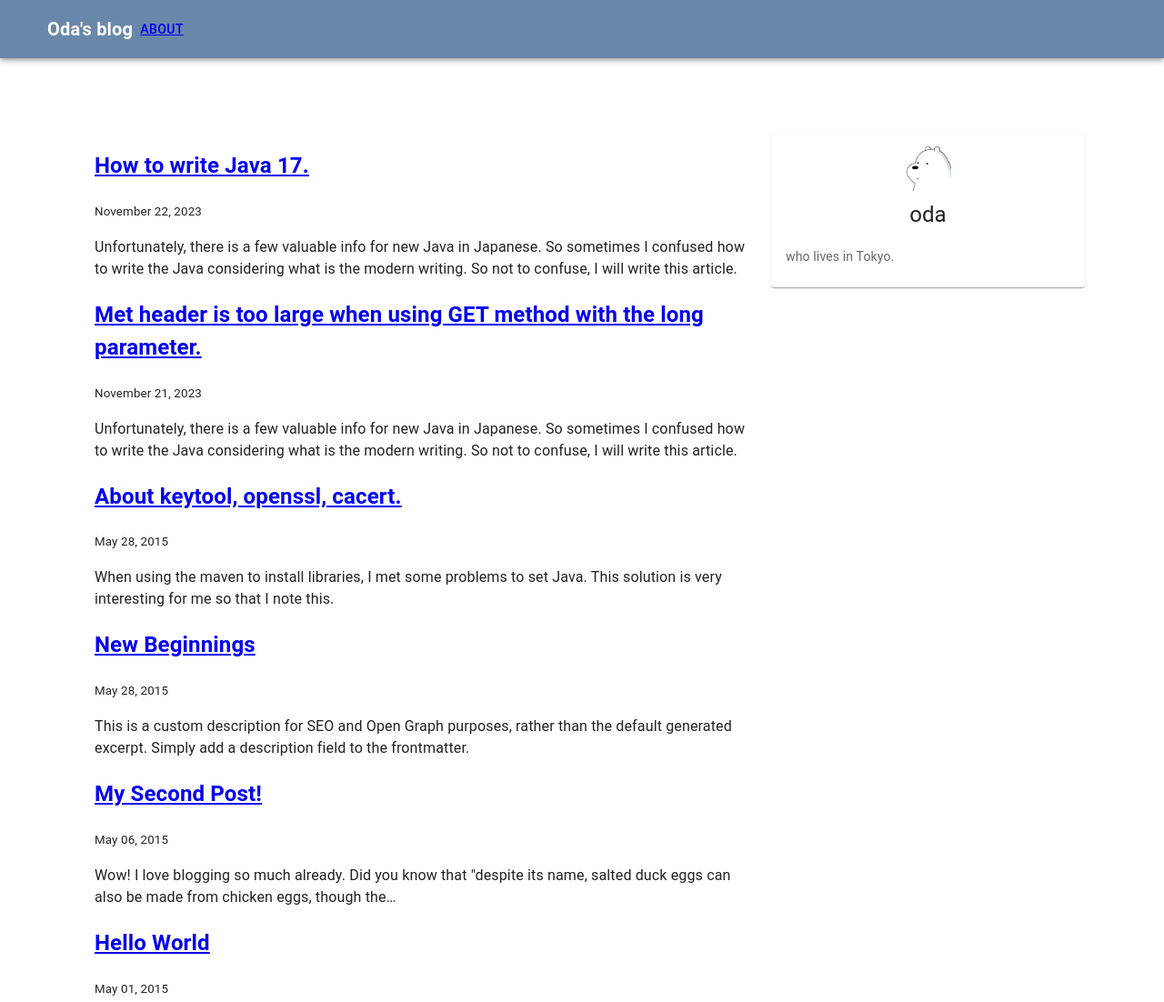
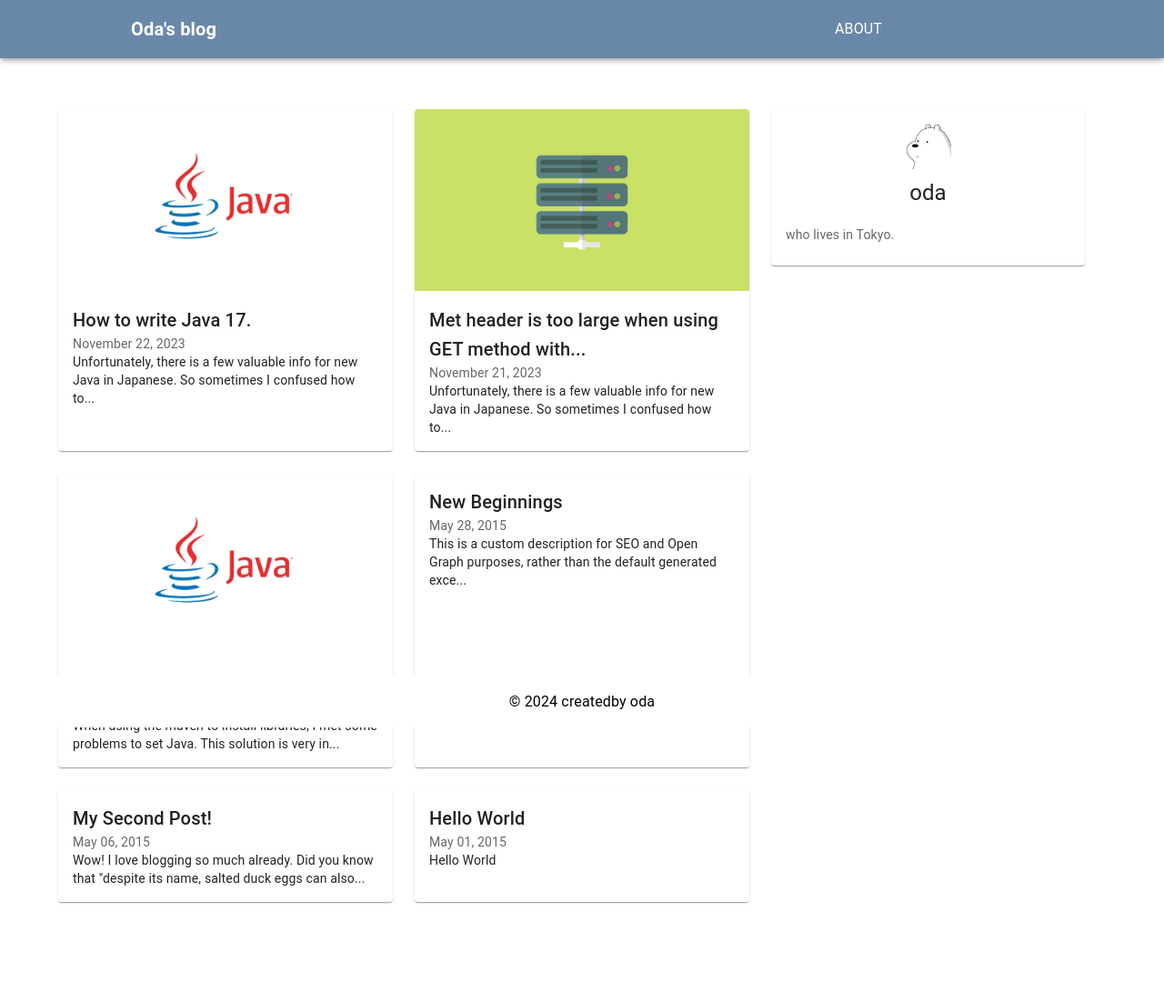
Before and after one commit to watchmen-r/my-second-blog-by-gatsby, a Gatsby site: page / in a window 1280 px wide. Shown: the top 1102 px of the page at 91% size. After the commit the page ends 1072 px from the top, so only its background shows below. Built offline with nearby package versions, Linux system fonts and the light colour scheme; Gatsby itself is replaced by a stand-in of ours.

Commit message:
change page design

```diff
--- a/content/blog/Get-method-too-large/index.md
+++ b/content/blog/Get-method-too-large/index.md
@@ -2,6 +2,7 @@
 title: Met header is too large when using GET method with the long parameter.
 date: "2023-11-21T22:40:32.169Z"
 description: Unfortunately, there is a few valuable info for new Java in Japanese. So sometimes I confused how to write the Java considering what is the modern writing. So not to confuse, I will write this article.
+featuredImage: ./server.jpg
 ---
 
 I met the 400 Bad request when using GET method with a long query parameter. Not to forget it, note this with other articles.
--- a/content/blog/How-to-write-Java17/index.md
+++ b/content/blog/How-to-write-Java17/index.md
@@ -2,6 +2,7 @@
 title: How to write Java 17.
 date: "2023-11-22T22:40:32.169Z"
 description: Unfortunately, there is a few valuable info for new Java in Japanese. So sometimes I confused how to write the Java considering what is the modern writing. So not to confuse, I will write this article.
+featuredImage: ./java.jpg
 ---
 
 Unfortunately, there is a few valuable info for new Java in Japanese. So sometimes I confused how to write the Java considering what is the modern writing. So not to confuse, I will write this article.
--- a/content/blog/java-keytool/index.md
+++ b/content/blog/java-keytool/index.md
@@ -2,6 +2,7 @@
 title: About keytool, openssl, cacert.
 date: "2015-05-28T22:40:32.169Z"
 description: When using the maven to install libraries, I met some problems to set Java. This solution is very interesting for me so that I note this.
+featuredImage: ./java.jpg
 ---
 
 To install libraries using the maven, perhaps we have to install a client certification in the cacert which is in the Java using keytool command and openssl.
--- a/gatsby-node.ts
+++ b/gatsby-node.ts
@@ -4,7 +4,7 @@ import { CreatePagesArgs, CreateNodeArgs } from 'gatsby'
 import { createFilePath } from 'gatsby-source-filesystem'
 
 // Define the template for blog post
-const blogPost = path.resolve(`./src/templates/blog-post.tsx`)
+const blogPost = path.resolve(`./src/pages/blog-post.tsx`)
 
 const createPages: GatsbyNode['createPages'] = async ({ graphql, actions, reporter }: CreatePagesArgs) => {
   const { createPage } = actions
@@ -17,6 +17,13 @@ const createPages: GatsbyNode['createPages'] = async ({ graphql, actions, report
           id
           fields {
             slug
+          }
+          frontmatter {
+            featuredImage {
+              childImageSharp {
+                gatsbyImageData(layout: CONSTRAINED)
+              }
+            }
           }
         }
       }
@@ -103,6 +110,7 @@ const createSchemaCustomization: GatsbyNode['createSchemaCustomization'] = ({ ac
       title: String
       description: String
       date: Date @dateformat
+      featuredImage: File @fileByRelativePath
     }
 
     type Fields {
--- a/src/pages/404.tsx
+++ b/src/pages/404.tsx
@@ -1,6 +1,6 @@
 import * as React from "react"
 import { graphql } from "gatsby"
-import Seo from "../components/seo"
+import Seo from "./pageComponent/seo"
 
 const NotFoundPage = (): JSX.Element => {
 
--- a/src/pages/index.tsx
+++ b/src/pages/index.tsx
@@ -1,10 +1,19 @@
 import * as React from "react"
 import { Link, graphql } from "gatsby"
 
-import Bio from "../components/bio"
-import Seo from "../components/seo"
+import Bio from "./pageComponent/bio"
+import Seo from "./pageComponent/seo"
 import HeaderBar from "./pageComponent/HeaderBar"
-import { Box, Container, Grid } from "@mui/material"
+import { Card, CardActionArea, CardContent, Container, Grid, Typography } from "@mui/material"
+import FooterBar from "./pageComponent/FooterBar"
+import { GatsbyImage, getImage } from "gatsby-plugin-image"
+
+const truncateText = (text: string, maxLength: number): string => {
+  if (text.length <= maxLength) {
+    return text
+  }
+  return text.substring(0, maxLength) + '...'
+}
 
 const BlogIndex = ({ data }): JSX.Element => {
   // eslint-disable-next-line react/prop-types
@@ -26,50 +35,49 @@ const BlogIndex = ({ data }): JSX.Element => {
   return (
     <>
       <HeaderBar />
-      <Container maxWidth="lg">
+      <Container maxWidth="lg" sx={{ pb: 10 }}>
         <Grid container spacing={3}>
           <Grid item md={8} mt={10}>
-              <ol style={{ listStyle: `none` }}>
+            <Grid container spacing={3}>
               {posts.map((post: any) => {
-                  const title = post.frontmatter.title || post.fields.slug
+                const title = truncateText(post.frontmatter.title || post.fields.slug, 50)
+                const description = truncateText(post.frontmatter.description || post.excerpt, 100)
+                const image = getImage(post.frontmatter.featuredImage)
                 return (
-                    <li key={post.fields.slug}>
-                      <article
-                        className="post-list-item"
-                        itemScope
-                        itemType="http://schema.org/Article"
-                      >
-                        <header>
-                          <h2>
-                            <Link to={post.fields.slug} itemProp="url">
-                              <span itemProp="headline">{title}</span>
-                            </Link>
-                          </h2>
-                          <small>{post.frontmatter.date}</small>
-                        </header>
-                        <section>
-                          <p
-                            dangerouslySetInnerHTML={{
-                              __html: post.frontmatter.description || post.excerpt,
-                            }}
-                            itemProp="description"
+                  <Grid item xs={12} sm={6} key={post.fields.slug}>
+                    <Card sx={{ height: '100%', display: 'flex', flexDirection: 'column' }}>
+                      <CardActionArea component={Link} to={post.fields.slug}>
+                        {image && (
+                          <GatsbyImage
+                            image={image}
+                            alt={post.frontmatter.title}
+                            style={{ maxHeight: 200 }}
                           />
-                        </section>
-                      </article>
-                    </li>
+                        )}
+                        <CardContent>
+                          <Typography variant="h6" component="h2">
+                            {title}
+                          </Typography>
+                          <Typography variant="body2" color="text.secondary">
+                            {post.frontmatter.date}
+                          </Typography>
+                          <Typography variant="body2" component="p">
+                            {description}
+                          </Typography>
+                        </CardContent>
+                      </CardActionArea>
+                    </Card>
+                  </Grid>
                 )
               })}
-              </ol>
+            </Grid>
           </Grid>
           <Grid item md={4} mt={10}>
             <Bio />
           </Grid>
         </Grid>
-          <footer>
-            {new Date().getFullYear()}, createdby oda
-          </footer>
-
       </Container>
+      <FooterBar />
     </>
   )
 }
@@ -100,6 +108,11 @@ export const pageQuery = graphql`
           date(formatString: "MMMM DD, YYYY")
           title
           description
+          featuredImage {
+            childImageSharp {
+              gatsbyImageData(layout: CONSTRAINED)
+            }
+          }
         }
       }
     }
--- /dev/null
+++ b/src/pages/pageComponent/FooterBar.tsx
@@ -0,0 +1,28 @@
+import React from 'react';
+import Box from '@mui/material/Box';
+import Typography from '@mui/material/Typography';
+
+const FooterBar = (): JSX.Element  => {
+  return (
+    <Box
+      component="footer"
+      sx={{
+        display: 'flex',
+        justifyContent: 'center',
+        alignItems: 'center',
+        padding: 2,
+        backgroundColor: 'white',
+        color: 'black',
+        position: 'fixed',
+        bottom: 0,
+        width: '100%',
+      }}
+    >
+      <Typography variant="body1">
+        © {new Date().getFullYear()} createdby oda
+      </Typography>
+    </Box>
+  );
+};
+
+export default FooterBar;
--- a/src/pages/pageComponent/HeaderBar.tsx
+++ b/src/pages/pageComponent/HeaderBar.tsx
@@ -1,36 +1,40 @@
 import * as React from 'react';
-import { Link } from "gatsby"
 import AppBar from '@mui/material/AppBar';
 import Box from '@mui/material/Box';
 import Toolbar from '@mui/material/Toolbar';
 import Typography from '@mui/material/Typography';
 import Button from '@mui/material/Button';
-import IconButton from '@mui/material/IconButton';
+import { Container, Grid, Link } from '@mui/material';
 
 const HeaderBar = (): JSX.Element => {
   return (
-    <Box sx={{ flexGrow: 1 }}>
-      <AppBar position="static" sx={{ backgroundColor: "#6988A9" }}>
+    <Box sx={{ flexGrow: 1, mt: 5 }}>
+      <AppBar position="fixed" sx={{ backgroundColor: "#6988A9" }}>
         <Toolbar>
-          <IconButton
-            size="large"
-            edge="start"
-            color="inherit"
-            aria-label="menu"
-            sx={{ mr: 2 }}
-          >
-          </IconButton>
+          <Container maxWidth="lg">
+            <Grid container alignItems="center" justifyContent="space-between">
+              <Grid item xs={8} sm={9} md={9}>
                 <Typography
                   variant="h6"
-            component="div"
                   sx={{
-              display: { xs: "none", sm: "block" },
                     fontWeight: 700,
+                    ml: { xs: 0, sm: 10 }
                   }}
                 >
                   Oda's blog
                 </Typography>
-          <Button color="inherit"><Link to="/about">About</Link></Button>
+              </Grid>
+              <Grid item xs={4} sm={3} md={3} container justifyContent="flex-end">
+                <Button color="inherit" sx={{ mr: {sm: 30}}}>
+                  <Link href="/about" underline="none">
+                    <Typography sx={{ color: 'white' }}>
+                      About
+                    </Typography>
+                  </Link>
+                </Button>
+              </Grid>
+            </Grid>
+          </Container>
         </Toolbar>
       </AppBar>
     </Box>
--- a/src/components/bio.tsx
+++ b/src/pages/pageComponent/bio.tsx
@@ -43,7 +43,7 @@ const Bio = (): JSX.Element => {
           className="bio-avatar"
           layout="fixed"
           formats={["auto", "webp", "avif"]}
-          src="../images/profile-pic.png"
+          src="../../images/profile-pic.png"
           width={50}
           height={50}
           quality={95}
```
Also changed, not shown: src/pages/blog-post.tsx (added, +158 -0 lines), src/pages/pageComponent/prism.css (added, +3 -0 lines), src/templates/blog-post.tsx (deleted, +0 -144 lines), content/blog/Get-method-too-large/server.jpg (added), content/blog/How-to-write-Java17/java.jpg (added), content/blog/java-keytool/java.jpg (added), src/pages/pageComponent/seo.tsx (renamed from src/components/seo.tsx). Lines whose indentation alone changed are shown as unchanged.
